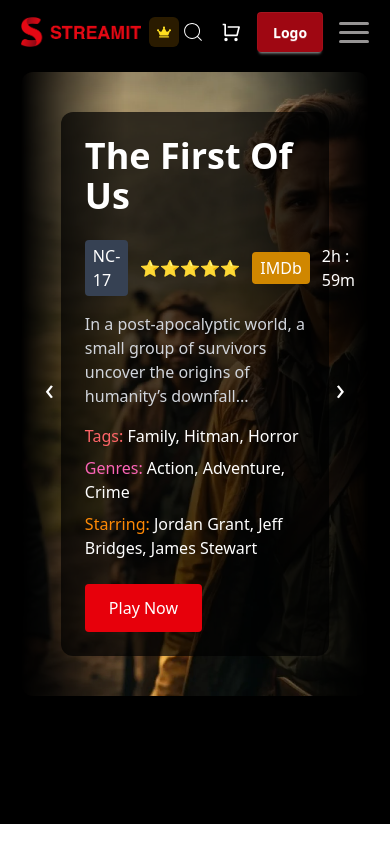
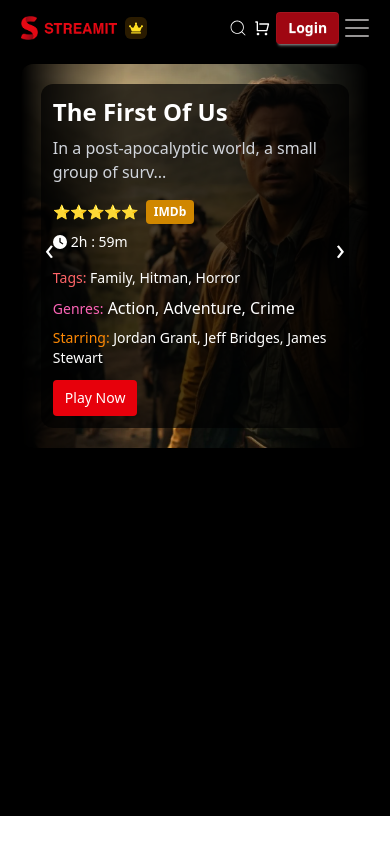
Before and after one commit to aratislamsafol/Movie-Theater, a React (Vite) app: page / in a window 390 px wide. Built offline with nearby package versions, Linux system fonts and the light colour scheme.

Commit message:
header, banner responisve issues solve

```diff
--- a/src/components/Banner/Banner.jsx
+++ b/src/components/Banner/Banner.jsx
@@ -2,6 +2,7 @@ import { useEffect, useState } from 'react';
 import img1 from '../../assets/images/adventure.webp';
 import img2 from '../../assets/images/animation.webp';
 import img3 from '../../assets/images/action.webp';
+import { FaClock } from "react-icons/fa6";
 import './banner.css';
 
 const movies = [
@@ -44,7 +45,7 @@ const Banner = () => {
   useEffect(() => {
     const interval = setInterval(() => {
       setActiveIndex((prevIndex) => (prevIndex + 1) % movies.length);
-    }, 6000); // every 6 seconds
+    }, 6000);
     return () => clearInterval(interval);
   }, []);
 
@@ -54,28 +55,34 @@ const Banner = () => {
     <div className="relative lg:flex h-[90vh] w-full bg-black text-white overflow-hidden mx-auto">
 
       {/* Left Content With Image */}
-      <div className="relative w-full lg:w-2/3 p-10 mt-2 flex flex-col justify-center overflow-hidden rounded-xl">
-        <img
-          src={activeMovie.image}
-          alt={activeMovie.title}
-          className="absolute inset-0 w-full h-full object-cover z-0 mask-r-from-60% lg:mask-r-from-40% mask-l-from-70%"
-          loading="lazy"
-          draggable={false}
-        />
+      <div className="relative w-full lg:w-2/3 p-5 md:p-10 mt-2 flex flex-col justify-center overflow-hidden rounded-xl">
+        <img src={activeMovie.image} alt={activeMovie.title} className="absolute inset-0 w-full h-full object-cover z-0 mask-r-from-60% lg:mask-r-from-40% mask-l-from-70%" loading="lazy" draggable={false}/>
         {/* Overlay with content */}
-        <div className="relative bg-black/70 p-6 rounded-xl z-10">
-          <h1 className="text-4xl md:text-6xl font-bold mb-6">{activeMovie.title}</h1>
-          <div className="flex items-center gap-3 mb-4">
-            <span className="bg-gray-700 px-2 py-1 rounded">NC-17</span>
-            <span className="text-yellow-400">⭐⭐⭐⭐⭐</span>
-            <span className="bg-yellow-600 px-2 py-1 rounded">IMDb</span>
-            <span>{activeMovie.duration}</span>
+        <div className="relative w-full bg-black/70 p-3 sm:p-4  md:p-6 rounded-xl z-10">
+          <h1 className="text-2xl sm:text-3xl md:text-4xl font-bold mb-2 md:mb-4">{activeMovie.title}</h1>
+          {/* Mobile View: Short Description with ... */}
+          <p className="mb-4 text-gray-300 md:hidden">
+            {activeMovie.description.length > 50
+              ? activeMovie.description.slice(0, 50) + "..."
+              : activeMovie.description}
+          </p>
+
+          {/* Medium and Above: Full Description */}
+          <p className="mb-4 text-gray-300 hidden md:block">
+            {activeMovie.description}
+          </p>
+          <div className="flex flex-col md:flex-row md:items-center gap-2 md:gap-3 mb-4">
+            <div className='flex gap-2 items-center'>
+              <span className="text-yellow-400 text-sm">⭐⭐⭐⭐⭐</span>
+             <span className="bg-yellow-600 px-2 py-1 rounded w-fit text-xs font-bold sm:text-base">IMDb</span>
+            </div>
+            <span className='text-sm md:text-base flex gap-1 items-center'><FaClock className=''/>  {activeMovie.duration}</span>
           </div>
-          <p className="mb-4 text-gray-300">{activeMovie.description}</p>
-          <p className="mb-2"><span className="text-red-400">Tags:</span> {activeMovie.tags}</p>
-          <p className="mb-2"><span className="text-pink-400">Genres:</span> {activeMovie.genres}</p>
-          <p className="mb-6"><span className="text-orange-400">Starring:</span> {activeMovie.starring}</p>
-          <button className="bg-red-600 hover:bg-red-700 transition px-6 py-3 rounded w-fit">Play Now</button>
+
+          <p className="mb-2 text-sm md:text-base"><span className="text-red-400 text-sm">Tags:</span> {activeMovie.tags}</p>
+          <p className="mb-2 "><span className="text-pink-400 text-sm md:text-base">Genres:</span> {activeMovie.genres}</p>
+          <p className="mb-3 sm:mb-4 md:mb-6 text-sm md:text-base"><span className="text-orange-400 ">Starring:</span> {activeMovie.starring}</p>
+          <button className="bg-red-600 hover:bg-red-700 transition px-3 sm:px-4 md:px-6 py-2 md:py-3 text-sm md:text-base rounded w-fit">Play Now</button>
         </div>
 
         {/* Mobile Arrows for Manual Navigation */}
--- a/src/components/Header/Header.jsx
+++ b/src/components/Header/Header.jsx
@@ -10,7 +10,7 @@ import { RiShoppingCartLine } from "react-icons/ri";
 const Header = () => {
     const {isOpen} = useContext(OffCanvasContext);
     return (
-        <div>
+        <div className=''>
             <div className="p-3 md:p-4 lg:p-5">
                 <div className="grid grid-cols-2 sm:grid-cols-5 md:grid-cols-3 justify-between items-center">
                     <div className="col-span-1 sm:col-span-3 md:col-span-1">
@@ -19,11 +19,14 @@ const Header = () => {
                     <div className="md:col-span-1 hidden md:block">
                         <Menu/>
                     </div>
-                    <div className="col-span-1 sm:col-span-2 md:col-span-1 flex gap-4 justify-self-end items-center">
-                        <CiSearch className='text-white text-2xl cursor-pointer'/>
-                        <RiShoppingCartLine className='text-white text-xl cursor-pointer'/>
-                        <button type="button" className='btn bg-red-800 outline-none border-none text-white'>Logo</button>
-                        <Humburger />
+                    <div className="col-span-1 sm:col-span-2 md:col-span-1 flex gap-[6px] sm:gap-4 justify-self-end items-center">
+                        <CiSearch className='text-white text-xl sm:text-2xl cursor-pointer'/>
+                        <RiShoppingCartLine className='text-white text-base sm:text-xl cursor-pointer'/>
+                        <button type="button" className='btn   btn-sm md:btn md:bg-red-800 md:text-white bg-red-800 text-sm md:text-base sm:text-base outline-none border-none md:border-none text-white'>Login</button>
+                        <div className='justify-self-end'>
+                            <Humburger />
+                        </div>
+
                     </div>
                 </div>
             </div>
--- a/src/components/Humburger/Humburger.jsx
+++ b/src/components/Humburger/Humburger.jsx
@@ -4,7 +4,7 @@ import { OffCanvasContext } from '../../provider/OfCanvasProvider';
 const Humburger = () => {
     const {isOpen, setIsOpen} = useContext(OffCanvasContext);
     return (
-        <div className={`justify-self-end humburger flex flex-col gap-[6px] md:hidden ${isOpen? 'open': ''}`} onClick={()=>setIsOpen(!isOpen)}>
+        <div className={`humburger flex flex-col gap-[6px] md:hidden ${isOpen? 'open': ''}`} onClick={()=>setIsOpen(!isOpen)}>
             <span></span>
             <span></span>
             <span></span>
--- a/src/components/Humburger/humburger.css
+++ b/src/components/Humburger/humburger.css
@@ -24,3 +24,22 @@
 .humburger.open span:nth-child(3) {
     transform: rotate(-45deg) translate(7px, -5px);
 }
+/* Extra small devices (phones, 600px and down) */
+@media only screen and (max-width: 600px) {
+    .humburger {
+        width: 24px;
+    }
+
+.humburger span {
+    width: 24px;
+    height: 2px;
+}
+.humburger.open span:nth-child(1) {
+    transform: rotate(45deg) translate(5px, 5px);
+}
+
+.humburger.open span:nth-child(3) {
+    transform: rotate(-45deg) translate(5px, -7px);
+}
+
+}
--- a/src/components/Logo/Logo.jsx
+++ b/src/components/Logo/Logo.jsx
@@ -4,8 +4,8 @@ import { FaCrown } from "react-icons/fa";
 const Logo = () => {
     return (
         <div className='flex items-center gap-2 md:gap-3 xl:gap-4'>
-            <img src={logo} className='w-30 sm:w-35' alt="" />
-            <Link to="" className='font-bold text-sm text-yellow-300 flex items-center gap-2 bg-yellow-600/20 p-2 rounded-md'>
+            <img src={logo} className='w-24 sm:w-35' alt="" />
+            <Link to="" className='font-bold text-sm text-yellow-300 flex items-center gap-1 sm:gap-2 bg-yellow-600/20 p-1 sm:p-2 rounded-md'>
                 <FaCrown /> <span className='hidden sm:block md:hidden lg:block'>Subscribe</span>
             </Link>
     </div>
--- a/src/components/OffCanvas/OffCanvas.jsx
+++ b/src/components/OffCanvas/OffCanvas.jsx
@@ -71,7 +71,7 @@ const OffCanvas = () => {
     <>
       <div ref={sliderOverlayRef} className="fixed top-0 left-0 h-full w-8/12 bg-black/30 z-40" style={{ transform: "translateX(-100%)" }}>
       </div>
-      <div ref={offcanvasRef} className='bg-gray-900 w-8/12 h-full absolute top-0 left-0 p-3 offcanvas z-50' style={{ overflowY: 'auto' }}>
+      <div ref={offcanvasRef} className='bg-gray-900 w-8/12 h-full absolute top-0 left-0 p-3 offcanvas z-51' style={{ overflowY: 'auto' }}>
         {/* logo Image */}
         <div>
           <img src={logo} alt="logo" className='w-45 sm:w-50'/>
```
Also changed, not shown: 1 other file (tests, documents, lock files or other folders).
